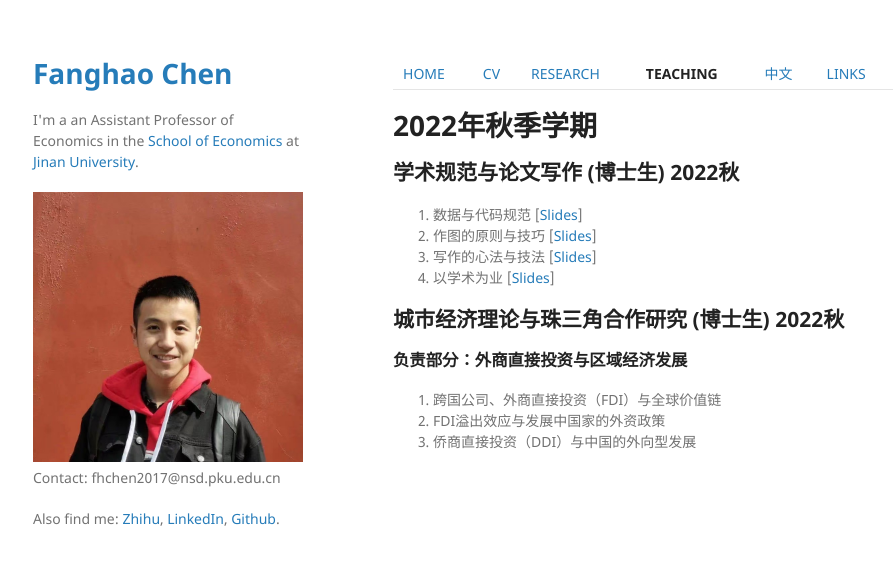
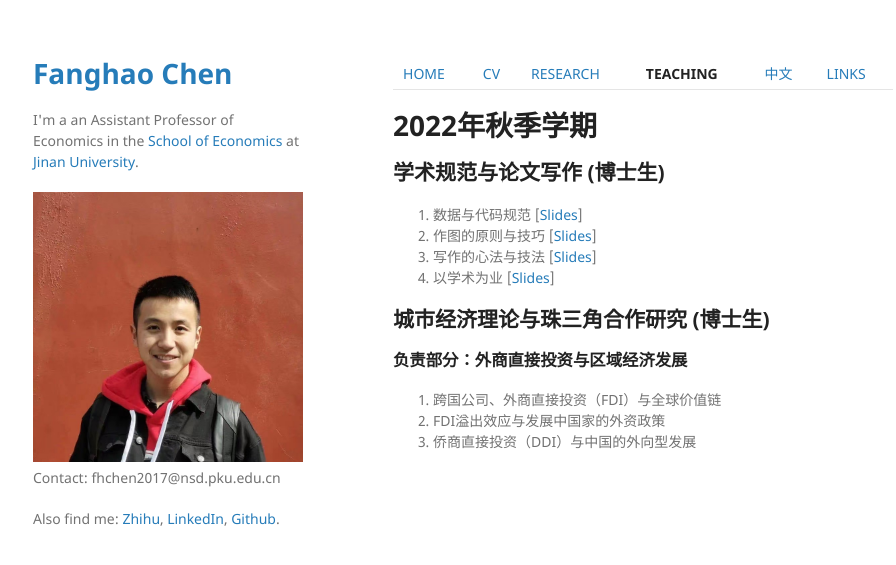
Before and after one commit to FanghaoChen/homepage, a Jekyll site: the page built from teaching.md, in a window 1280 px wide. Shown: the top 565 px of the page, without its empty margins (177-1073 px from the left). Built offline with Jekyll 4.4.1, drawn with Linux system fonts in a browser that asks for light colours; our own code applies the rules of GitHub Pages for plain Markdown files.

Commit message:
Update teaching.md

```diff
--- a/teaching.md
+++ b/teaching.md
@@ -2,13 +2,13 @@
 
 # 2022年秋季学期
 
-## **学术规范与论文写作 (博士生) 2022秋** <br/>
+## **学术规范与论文写作 (博士生)** <br/>
 1. 数据与代码规范   [[Slides](./assets/Lec1_CodeData_220911.pdf)] <br/>
 2. 作图的原则与技巧 [[Slides](./assets/Lec2_Figure_220911.pdf)] <br/>
 3. 写作的心法与技法 [[Slides](./assets/Lec3_Writing_220921.pdf)]<br/>
 4. 以学术为业       [[Slides](./assets/Lec4_Academic_220921.pdf)] <br/>
 
-## **城市经济理论与珠三角合作研究 (博士生) 2022秋** <br/>
+## **城市经济理论与珠三角合作研究 (博士生)** <br/>
 ### **负责部分：外商直接投资与区域经济发展**
 1. 跨国公司、外商直接投资（FDI）与全球价值链 <br/>
 2. FDI溢出效应与发展中国家的外资政策 <br/>
```
